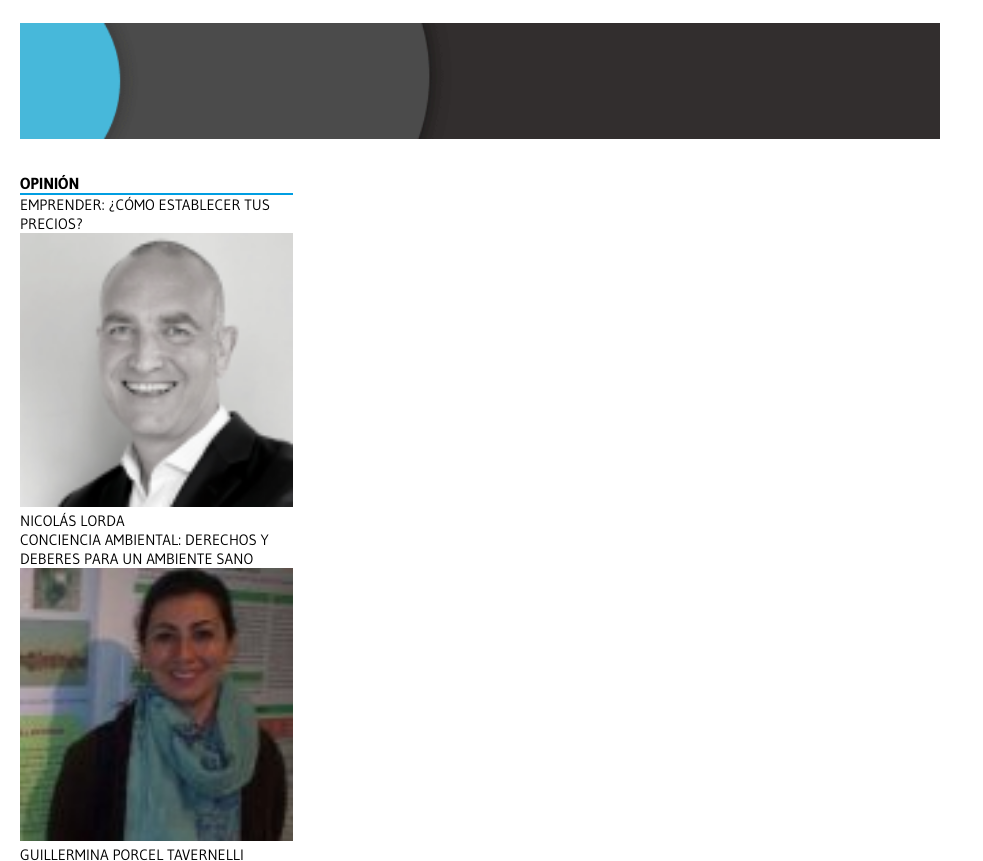
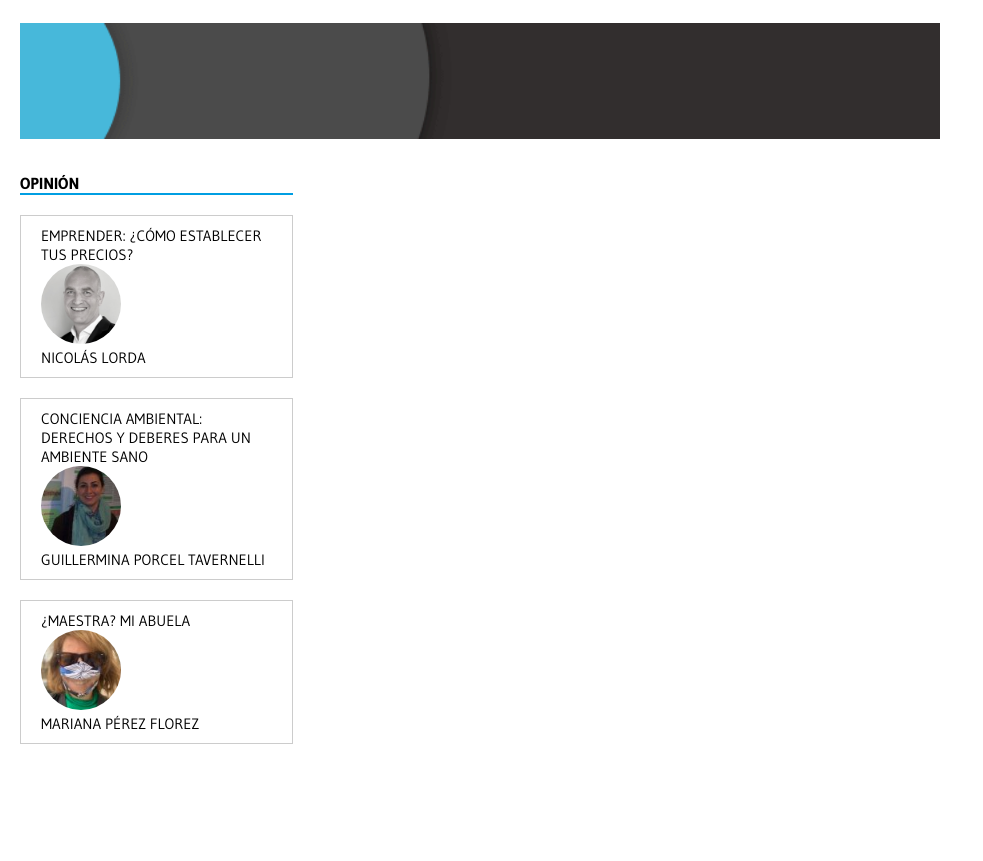
Before and after one commit to Natmacira/lapampanews, a plain HTML site: page index.html in a window 1280 px wide. Shown: the part 1936-2797 px from the top of the page, without its empty margins (0-983 px from the left). After the commit the page ends 2700 px from the top, so only its background shows below. Drawn offline with Linux system fonts and the light colour scheme.

Commit message:
figure-opinion´s style

```diff
--- a/index.html
+++ b/index.html
@@ -86,8 +86,8 @@
         </article>
         <article class="main-articles"><a
                 href="https://www.bancodelapampa.com.ar/promociones/30-de-descuento-y-hasta-3-cuotas-sin-interes_79"
-                target="_blank"><img src="img/bancodelapamp.gif"
-                    alt="Publicidad verde y amarilla del banco de la pampa" class="medium-rectangle"></a>
+                target="_blank"><img src="img/bancodelapamp.gif" alt="Publicidad verde y amarilla del banco de la pampa"
+                    class="medium-rectangle"></a>
         </article>
         <article class="main-articles">
             <figcaption class="title-slider">COVID-19</figcaption>
@@ -146,17 +146,18 @@
             <section id="section-opinion">
                 <figure class="figure-opinion">
                     <figcaption>Emprender: ¿cómo establecer tus precios?</figcaption><img
-                        src="img/Nicolás-Lorda-Img.png" alt="fotoretrato de Nicolás Lorda">
+                        src="img/Nicolás-Lorda-Img.png" alt="fotoretrato de Nicolás Lorda" class="image-opinion">
                     <figcaption>Nicolás Lorda</figcaption>
                 </figure>
                 <figure class="figure-opinion">
                     <figcaption>Conciencia Ambiental: derechos y deberes para un ambiente sano</figcaption><img
-                        src="img/guillermina-porcel-img.jpeg" alt="fotoretrato de Guillermina Porcel Tavernelli">
+                        src="img/guillermina-porcel-img.jpeg" alt="fotoretrato de Guillermina Porcel Tavernelli"
+                        class="image-opinion">
                     <figcaption>Guillermina Porcel Tavernelli</figcaption>
                 </figure>
                 <figure class="figure-opinion">
-                    <figcaption>¿Maestra? mi abuela</figcaption><img
-                        src="img/mariana-perez-img.jpg" alt="fotoretrato de Mariana Pérez Florez">
+                    <figcaption>¿Maestra? mi abuela</figcaption><img src="img/mariana-perez-img.jpg"
+                        alt="fotoretrato de Mariana Pérez Florez" class="image-opinion">
                     <figcaption>Mariana Pérez Florez</figcaption>
                 </figure>
             </section>
--- a/sass/stylesheet.scss
+++ b/sass/stylesheet.scss
@@ -29,7 +29,6 @@ p#main-paragraph {
     margin-bottom: 20px;
 }
 
-
 figcaption {
     text-transform: uppercase;
 
@@ -51,7 +50,6 @@ figcaption {
         border-bottom: 2px solid;
         border-color: #009ee2;
     }
-
 }
 
 img {
@@ -59,6 +57,12 @@ img {
 
     &.image-articles {
         border: 1px solid #ccc;
+    }
+
+    &.image-opinion {
+        border-radius: 50%;
+        height: 80px;
+        width: 80px;
     }
 }
 
@@ -96,9 +100,14 @@ main {
 }
 
 .main-articles {
-
     figure {
         position: relative;
+    }
+
+    .figure-opinion {
+        border: 1px solid #ccc;
+        padding: 10px 20px;
+        margin: 20px 0;
     }
 
     @media (min-width: $breakpoint-tablet) {
```
Also changed, not shown: css/style.min.css.
